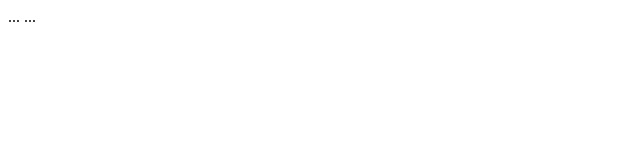
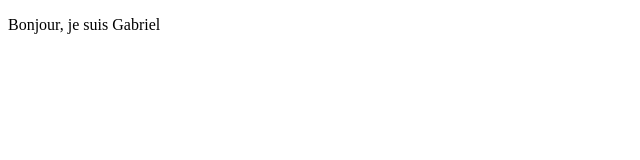
Before and after one commit to Gab9275/Website, a plain HTML site: page index.html in a window 1280 px wide. Shown: the whole page, without its empty margins (0-640 px from the left). Drawn offline with Linux system fonts and the light colour scheme.

Commit message:
Edition du second paragraphe

```diff
--- a/index.html
+++ b/index.html
@@ -5,8 +5,8 @@
   <title>Titre de la page</title>
   </head>
 <body>
-  ...
+
   <!-- Le reste du contenu -->
-  ...
+  <p> Bonjour, je suis Gabriel </p>
 </body>
 </html>
```
